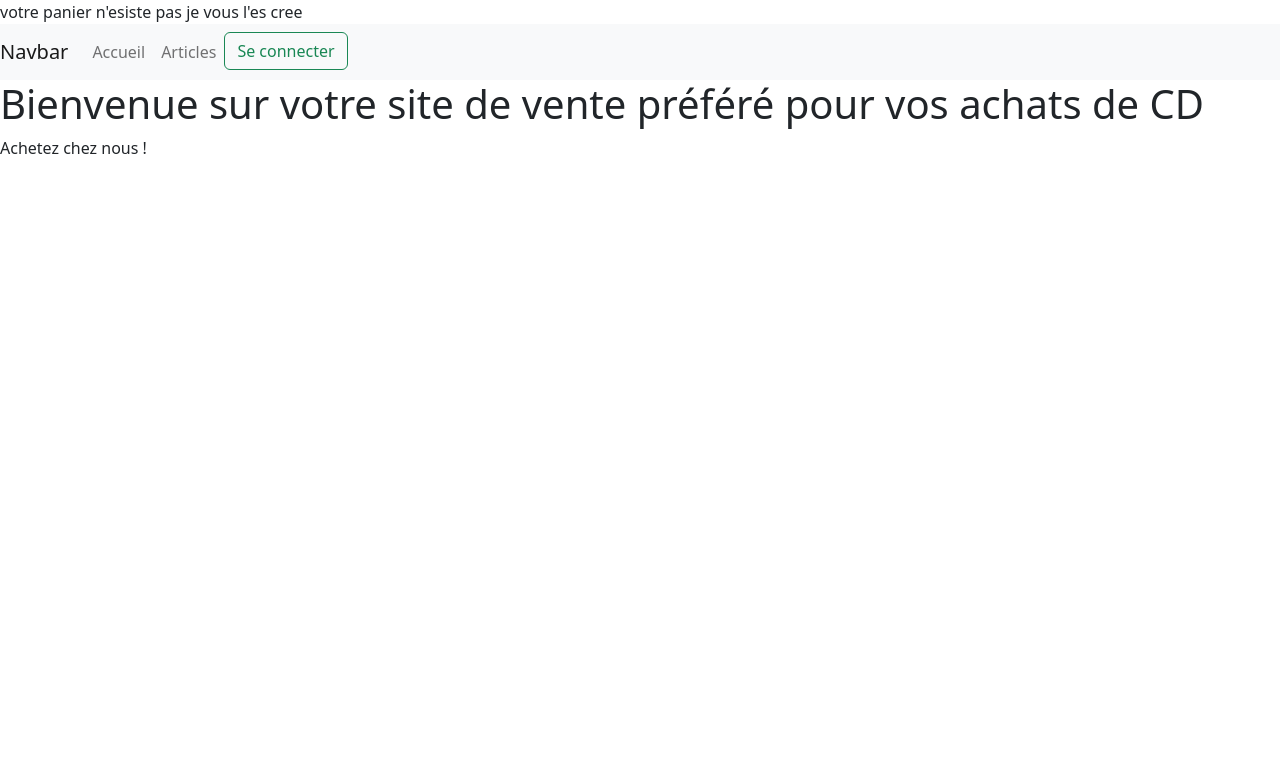
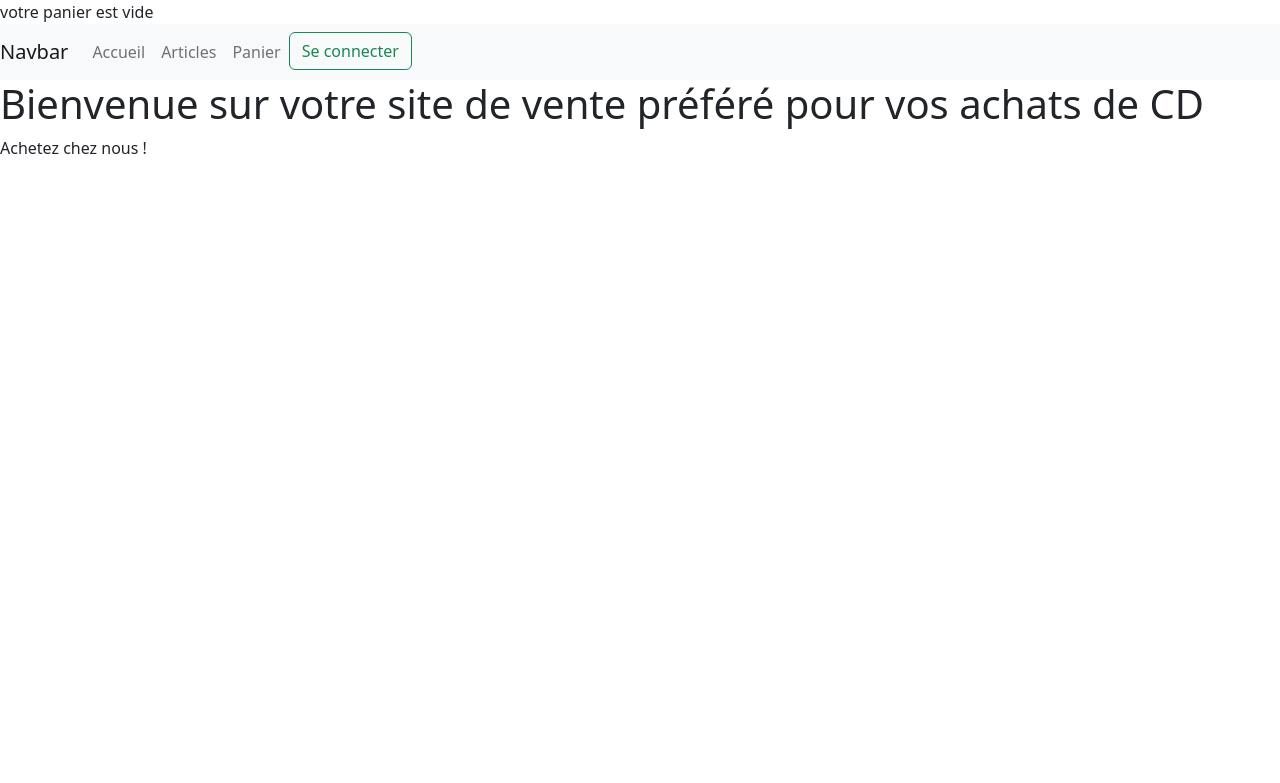
Before and after one commit to samuelhentrics/Boutique-PHP, a PHP site: page / in a window 1280 px wide. Shown: the top 783 px of the page. Run offline with PHP 8.4, Linux system fonts and the light colour scheme; some libraries are stand-ins or nearby versions.

Commit message:
Implementation du panier

```diff
--- a/index.php
+++ b/index.php
@@ -1,10 +1,10 @@
 <?php session_start();
 if(isset($_SESSION["monPanier"])){
-    echo "votre panier esiste";
+    echo "votre panier existe";
     print_r($_SESSION["monPanier"]);
 }else{
-    $_SESSION["monPanier"] = array(["nomProduit", 50]);
-    echo "votre panier n'esiste pas je vous l'es cree";
+    // $_SESSION["monPanier"] = array(["COMPILJPOP2022", 50]);
+    echo "votre panier est vide";
 }
 
 
--- a/rsc/template/nav.php
+++ b/rsc/template/nav.php
@@ -11,6 +11,9 @@
       </li>
       <li class="nav-item">
         <a class="nav-link" href="articles.php">Articles</a>
+      </li>
+      <li class="nav-item">
+        <a class="nav-link" href="panier.php">Panier</a>
       </li>
 
       <?php
```
Also changed, not shown: articles.php (+5 -2 lines), panier.php (+8 -1 lines).
